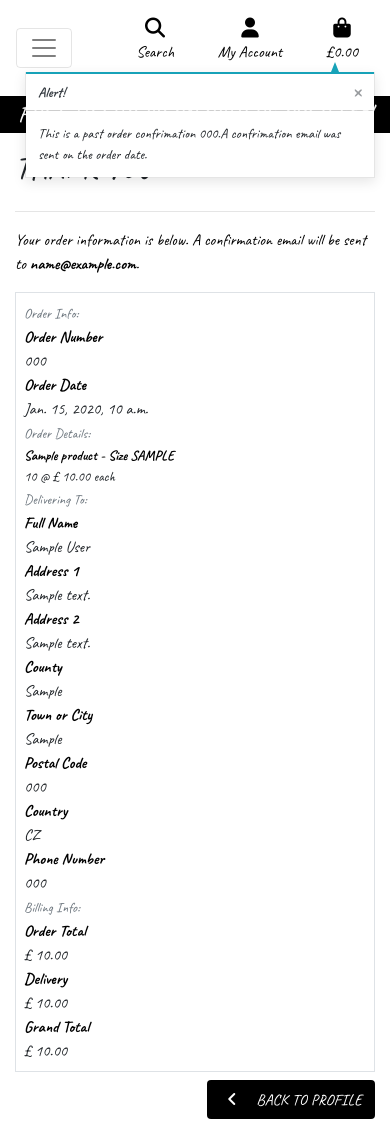
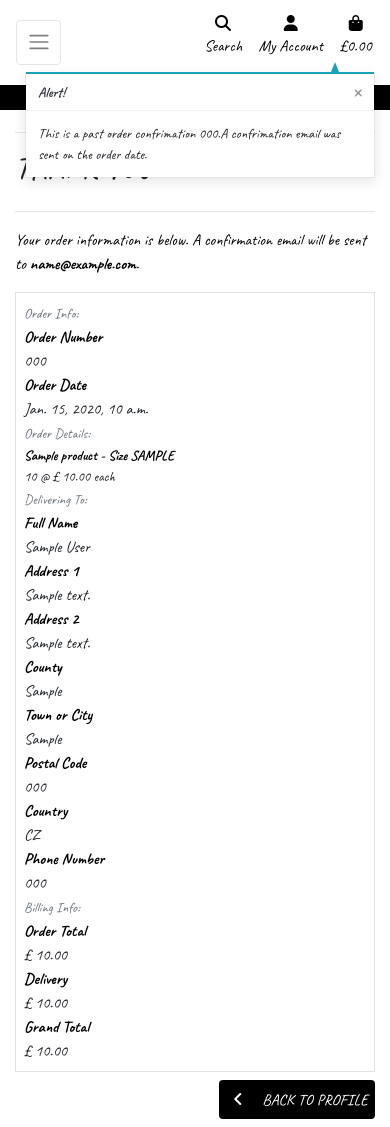
Before and after one commit to 2ndborn/shift, a Django app: page /profile/order_history/000 in a window 390 px wide. Run offline with Django 3.2, Linux system fonts and the light colour scheme; tables that the repository leaves empty hold one stand-in row (values such as "Sample post"); some libraries are stand-ins or nearby versions.

Commit message:
Updated mobile styling css

```diff
--- a/static/css/base.css
+++ b/static/css/base.css
@@ -390,4 +390,41 @@ input:checked ~ label:hover ~ label, label:hover ~ input:checked ~ label {
     .header-container {
         padding-top: 116px;
     }
+
+    .display-4 .logo-font .text-black {
+        font-size: 2rem;
+    }
+
+    .nav-link {
+        padding: 0.15rem;
+    }
+
+    .nav-link i.fa-lg {
+        font-size: 1rem;
+    }
+
+    .navbar-toggler {
+        padding: 0.6rem 0.6rem;
+        font-size: 1rem;
+    }
+
+    #delivery-banner h4 {
+        font-size: 0.9rem;
+    }
+
+    .btn.btn-outline-black.rounded,
+    .btn.btn-black.rounded {
+        padding: .375rem .375rem;
+    }
+
+    .btn.btn-outline-black.rounded.btn-lg,
+    .btn.btn-black.rounded.btn-lg {
+        padding: .375rem .375rem;
+        font-size: .75rem;
+    }
+
+    .increment-qty, .decrement-qty {
+        padding: .25rem .5rem !important;
+    }
+
 }
--- a/templates/includes/main-nav.html
+++ b/templates/includes/main-nav.html
@@ -1,5 +1,10 @@
 <div class="collapse navbar-collapse" id="main-nav">
     <ul class="navbar-nav w-auto mx-auto">
+        <li class="nav-item d-block d-md-none">
+            <a class="logo-font font-weight-bold nav-link text-black mr-5" href="{% url 'home' %}" id="home-link">
+                Home
+            </a>
+        </li>
         <li class="nav-item dropdown">
             <a class="logo-font font-weight-bold nav-link text-black mr-5" href="#" id="all-products-link" data-toggle="dropdown" aria-haspopup="true" aria-expanded="false">
                 All Products <span class="icon"><i class="fa-solid fa-book-open"></i></span>
```
